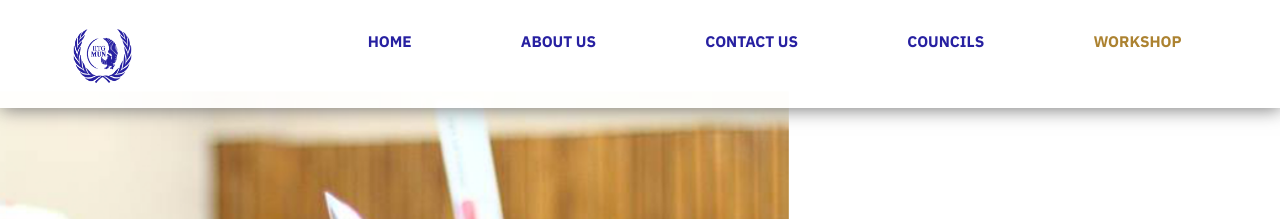
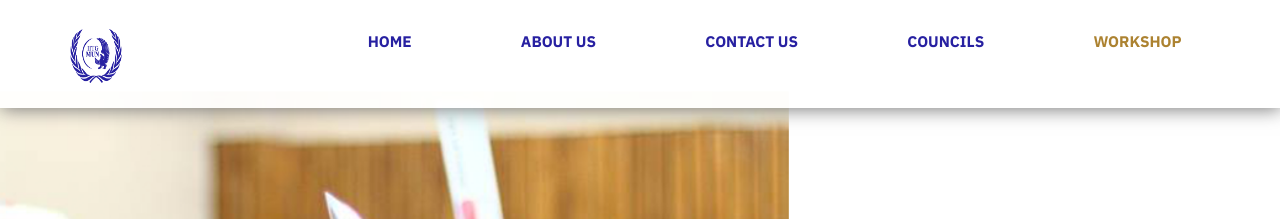
Before and after one commit to rupam170123041/IITG-MUN.github.io, a Jekyll site: the page built from index.html, in a window 1280 px wide. Shown: the top 219 px of the page. Built offline with Jekyll 4.4.1, drawn with Linux system fonts in a browser that asks for light colours; nearby versions of some CDN libraries; comment, search, counter and statistics services are not loaded.

Commit message:
Mobile important

```diff
--- a/css/main.css
+++ b/css/main.css
@@ -4285,5 +4285,5 @@ body.modal div.modal-backdrop {
 }
 
 .logo-light{
-    width: 9vw !important;
-}
+    width: 8vw !important;
+}
```
